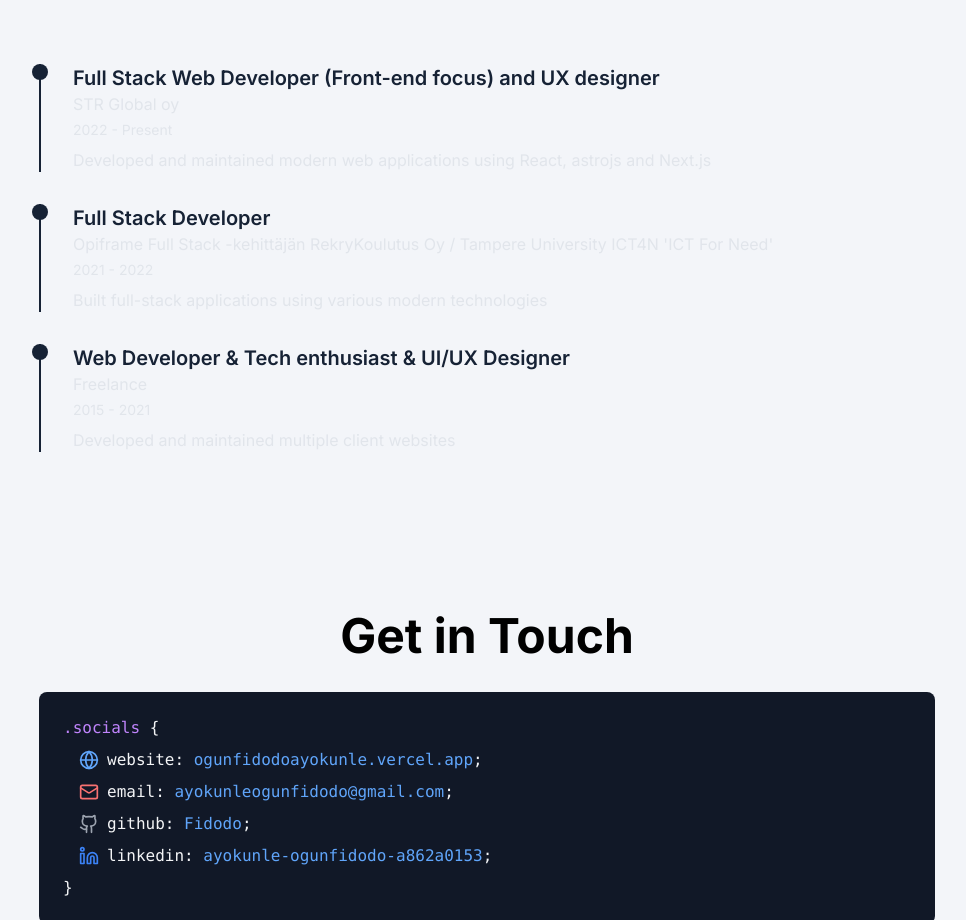
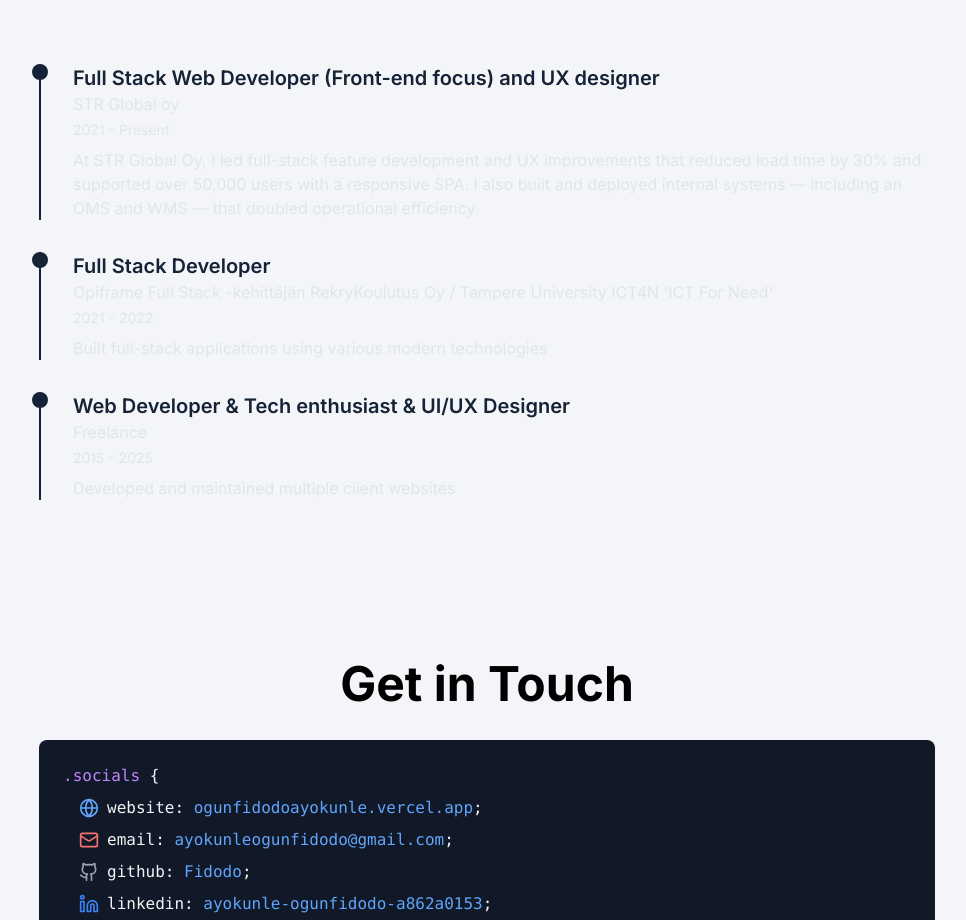
Before and after one commit to fidodo/new-portfolio, a Next.js app: page / in a window 1280 px wide. Shown: the part 3580-4500 px from the top of the page, without its empty margins (153-1119 px from the left). Built offline with nearby package versions, Linux system fonts and the light colour scheme.

Commit message:
fix:updated my experience

```diff
--- a/app/components/Experience.tsx
+++ b/app/components/Experience.tsx
@@ -6,9 +6,9 @@ const experiences = [
   {
     title: "Full Stack Web Developer (Front-end focus) and UX designer",
     company: "STR Global oy",
-    period: "2022 - Present",
+    period: "2021 - Present",
     description:
-      "Developed and maintained modern web applications using React, astrojs and Next.js",
+      "At STR Global Oy, I led full-stack feature development and UX improvements that reduced load time by 30% and supported over 50,000 users with a responsive SPA. I also built and deployed internal systems — including an OMS and WMS — that doubled operational efficiency.",
   },
   {
     title: "Full Stack Developer",
@@ -21,7 +21,7 @@ const experiences = [
   {
     title: "Web Developer & Tech enthusiast & UI/UX Designer",
     company: "Freelance",
-    period: "2015 - 2021",
+    period: "2015 - 2025",
     description: "Developed and maintained multiple client websites",
   },
 ];
```
